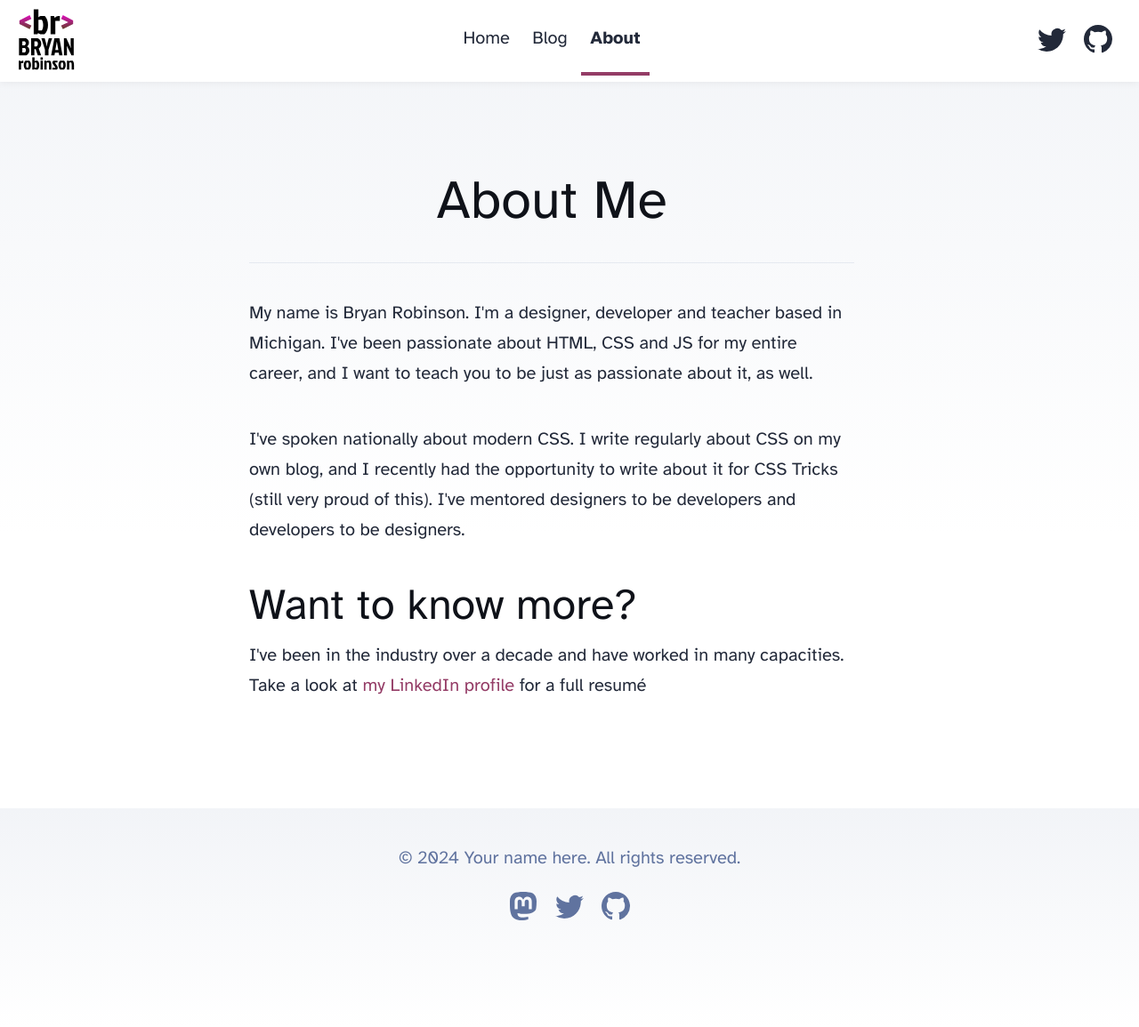
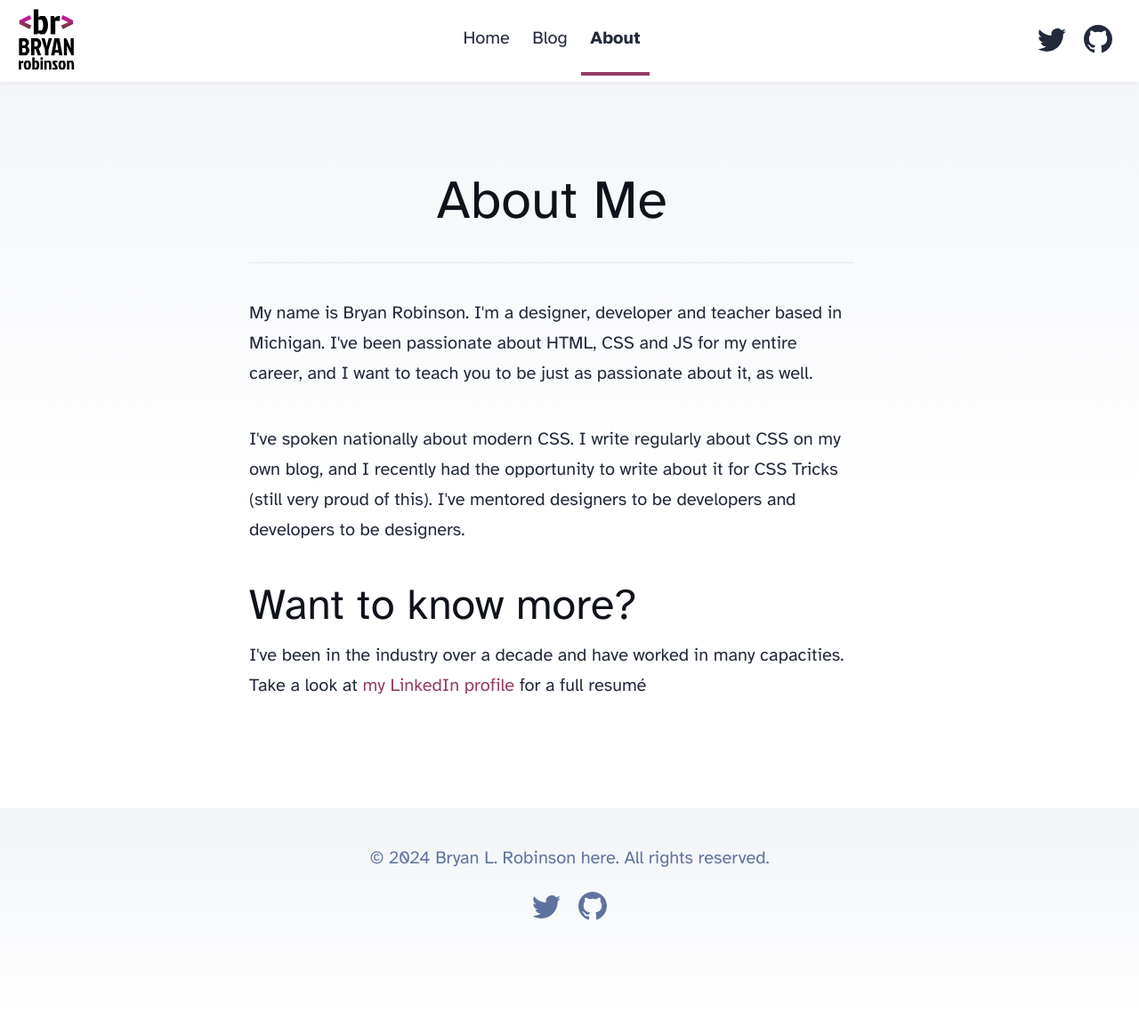
Before and after one commit to brob/bryanlrobinson.com-astro, an Astro site: page /about in a window 1280 px wide. Shown: the whole page at 89% size. Built offline with nearby package versions, Linux system fonts and the light colour scheme; Astro itself is replaced by a stand-in of ours.

Commit message:
Footer and components

```diff
--- a/package.json
+++ b/package.json
@@ -11,7 +11,7 @@
   },
   "dependencies": {
     "@astro-community/astro-embed-youtube": "^0.5.2",
-    "@astrojs/mdx": "^3.1.3",
+    "@astrojs/mdx": "^3.1.5",
     "@astrojs/prism": "^3.1.0",
     "@astrojs/react": "^3.6.2",
     "@astrojs/rss": "^4.0.7",
@@ -23,7 +23,7 @@
     "@sanity/image-url": "^1.0.2",
     "@types/react": "^18.3.3",
     "@types/react-dom": "^18.3.0",
-    "astro": "^4.13.1",
+    "astro": "^4.15.1",
     "astro-portabletext": "^0.10.0",
     "react": "^18.3.1",
     "react-dom": "^18.3.1",
--- a/src/components/BlankComponent.astro
+++ b/src/components/BlankComponent.astro
@@ -8,7 +8,6 @@ const { value } = Astro.props;
 
 const components = {
   type: {
-
     code: Code,
     youtube: Youtube,
     unknownType: UnknownType,
--- a/src/components/Footer.astro
+++ b/src/components/Footer.astro
@@ -3,34 +3,21 @@ const today = new Date();
 ---
 
 <footer>
-	&copy; {today.getFullYear()} Your name here. All rights reserved.
+	&copy; {today.getFullYear()} Bryan L. Robinson here. All rights reserved.
 	<div class="social-links">
-		<a href="https://m.webtoo.ls/@astro" target="_blank">
-			<span class="sr-only">Follow Astro on Mastodon</span>
-			<svg
-				viewBox="0 0 16 16"
-				aria-hidden="true"
-				width="32"
-				height="32"
-				astro-icon="social/mastodon"
-				><path
-					fill="currentColor"
-					d="M11.19 12.195c2.016-.24 3.77-1.475 3.99-2.603.348-1.778.32-4.339.32-4.339 0-3.47-2.286-4.488-2.286-4.488C12.062.238 10.083.017 8.027 0h-.05C5.92.017 3.942.238 2.79.765c0 0-2.285 1.017-2.285 4.488l-.002.662c-.004.64-.007 1.35.011 2.091.083 3.394.626 6.74 3.78 7.57 1.454.383 2.703.463 3.709.408 1.823-.1 2.847-.647 2.847-.647l-.06-1.317s-1.303.41-2.767.36c-1.45-.05-2.98-.156-3.215-1.928a3.614 3.614 0 0 1-.033-.496s1.424.346 3.228.428c1.103.05 2.137-.064 3.188-.189zm1.613-2.47H11.13v-4.08c0-.859-.364-1.295-1.091-1.295-.804 0-1.207.517-1.207 1.541v2.233H7.168V5.89c0-1.024-.403-1.541-1.207-1.541-.727 0-1.091.436-1.091 1.296v4.079H3.197V5.522c0-.859.22-1.541.66-2.046.456-.505 1.052-.764 1.793-.764.856 0 1.504.328 1.933.983L8 4.39l.417-.695c.429-.655 1.077-.983 1.934-.983.74 0 1.336.259 1.791.764.442.505.661 1.187.661 2.046v4.203z"
-				></path></svg
-			>
-		</a>
-		<a href="https://twitter.com/astrodotbuild" target="_blank">
-			<span class="sr-only">Follow Astro on Twitter</span>
-			<svg viewBox="0 0 16 16" aria-hidden="true" width="32" height="32" astro-icon="social/twitter"
+
+		<a href="https://twitter.com/brob" target="_blank">
+			<span class="sr-only">Follow Bryan on Twitter</span>
+			<svg viewBox="0 0 16 16" aria-hidden="true" width="32" height="32"
 				><path
 					fill="currentColor"
 					d="M5.026 15c6.038 0 9.341-5.003 9.341-9.334 0-.14 0-.282-.006-.422A6.685 6.685 0 0 0 16 3.542a6.658 6.658 0 0 1-1.889.518 3.301 3.301 0 0 0 1.447-1.817 6.533 6.533 0 0 1-2.087.793A3.286 3.286 0 0 0 7.875 6.03a9.325 9.325 0 0 1-6.767-3.429 3.289 3.289 0 0 0 1.018 4.382A3.323 3.323 0 0 1 .64 6.575v.045a3.288 3.288 0 0 0 2.632 3.218 3.203 3.203 0 0 1-.865.115 3.23 3.23 0 0 1-.614-.057 3.283 3.283 0 0 0 3.067 2.277A6.588 6.588 0 0 1 .78 13.58a6.32 6.32 0 0 1-.78-.045A9.344 9.344 0 0 0 5.026 15z"
 				></path></svg
 			>
 		</a>
-		<a href="https://github.com/withastro/astro" target="_blank">
-			<span class="sr-only">Go to Astro's GitHub repo</span>
-			<svg viewBox="0 0 16 16" aria-hidden="true" width="32" height="32" astro-icon="social/github"
+		<a href="https://github.com/brob" target="_blank">
+			<span class="sr-only">Go to Bryan's GitHub repo</span>
+			<svg viewBox="0 0 16 16" aria-hidden="true" width="32" height="32"
 				><path
 					fill="currentColor"
 					d="M8 0C3.58 0 0 3.58 0 8c0 3.54 2.29 6.53 5.47 7.59.4.07.55-.17.55-.38 0-.19-.01-.82-.01-1.49-2.01.37-2.53-.49-2.69-.94-.09-.23-.48-.94-.82-1.13-.28-.15-.68-.52-.01-.53.63-.01 1.08.58 1.23.82.72 1.21 1.87.87 2.33.66.07-.52.28-.87.51-1.07-1.78-.2-3.64-.89-3.64-3.95 0-.87.31-1.59.82-2.15-.08-.2-.36-1.02.08-2.12 0 0 .67-.21 2.2.82.64-.18 1.32-.27 2-.27.68 0 1.36.09 2 .27 1.53-1.04 2.2-.82 2.2-.82.44 1.1.16 1.92.08 2.12.51.56.82 1.27.82 2.15 0 3.07-1.87 3.75-3.65 3.95.29.25.54.73.54 1.48 0 1.07-.01 1.93-.01 2.2 0 .21.15.46.55.38A8.012 8.012 0 0 0 16 8c0-4.42-3.58-8-8-8z"
--- a/src/pages/index.astro
+++ b/src/pages/index.astro
@@ -52,13 +52,14 @@ const combinedPosts = [...posts, ...sanityPosts].sort(
 		</div>
 			<div>
 				<h2 class="text-xl uppercase mb-0">Latest posts</h2>
-				<ul class="gap-3">
+				<ul class="gap-3 mb-3">
 					{
-						combinedPosts.map((post) => (
+						combinedPosts.slice(0,5).map((post) => (
 							<BlogCard post={post} />
 						))
 					}
 				</ul>
+				<a href="/blog" title="Link to more blog posts">More Posts &raquo;</a>
 			</div>
 		</main>
 		<Footer />
```
Also changed, not shown: 1 other file.
